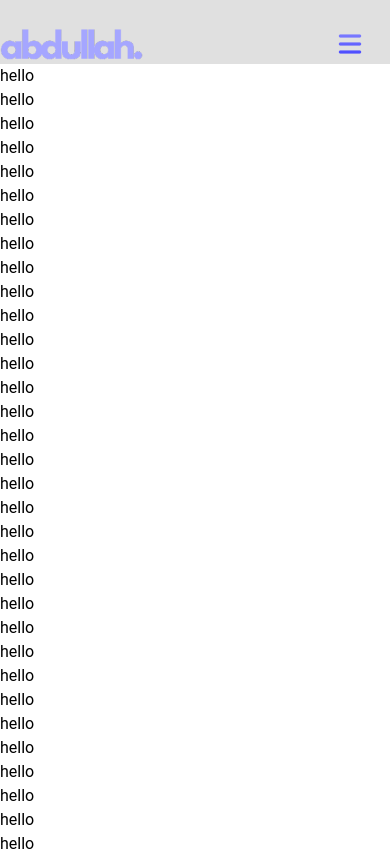
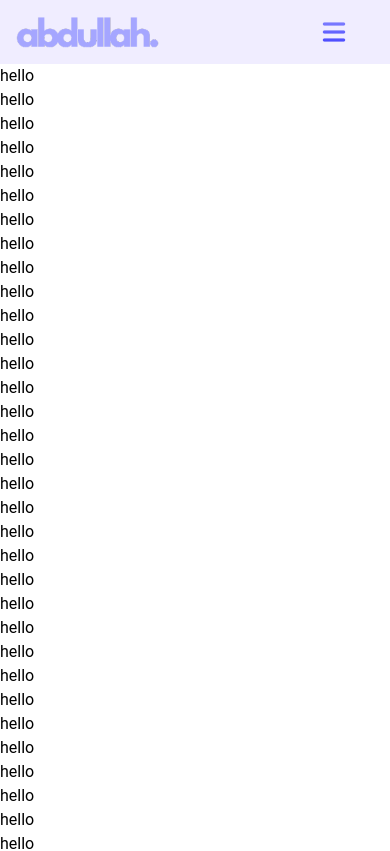
Before and after one commit to sadeeabdullah/portfolio_design, a React (Vite) app: page / in a window 390 px wide. Shown: the top 851 px of the page. Built offline with nearby package versions, Linux system fonts and the light colour scheme; the HTML template or start-up script is replaced by a standard one.

Commit message:
responsiveness done for navbar

```diff
--- a/src/Components/Drawer/Drawer.jsx
+++ b/src/Components/Drawer/Drawer.jsx
@@ -18,11 +18,11 @@ const DrawerForMobile=() => {
   return (
     <React.Fragment>
 
-        <Button onClick={openDrawer} className="btn btn-primary bg-transparent text-blue-500 font-bold  shadow-none hover:bg-transparent hover:text-blue-500 hover:shadow-none lg:hidden">
+        <Button onClick={openDrawer} className="btn btn-primary bg-transparent text-blue-500 font-bold  shadow-none hover:bg-transparent hover:text-blue-500 hover:shadow-none -py-2 lg:hidden">
         <img src={MyMenu} alt=""/>
       </Button>
       <Drawer open={open} onClose={closeDrawer} className="bg-slate-500 bg-opacity-90 backdrop-blur-md w-[200px] brightness-150">
-        <div className="mb-2 flex items-center justify-between p-4 bg-blue-gray-800 ">
+        <div className="mb-2 flex items-center justify-between p-3 bg-blue-gray-800 ">
           <img className="h-6 " src={Logo} alt="" />
           <IconButton variant="text" color="blue-gray" className="flex justify-end" onClick={closeDrawer}>
             <svg
@@ -42,11 +42,11 @@ const DrawerForMobile=() => {
           </IconButton>
 
         </div>
-        <List className="text-white font-semibold">
-        <ListItem>Home</ListItem>
-        <ListItem>About</ListItem>
-        <ListItem>Project</ListItem>
-        <ListItem>Contacts</ListItem>
+        <List className="text-textColor font-semibold ">
+        <li>Home</li>
+        <li>About</li>
+        <li>Projects</li>
+        <li>contact</li>
         </List>
       </Drawer>
     </React.Fragment>
--- a/src/Components/Navbar/Navbar.jsx
+++ b/src/Components/Navbar/Navbar.jsx
@@ -20,13 +20,13 @@ const Navbar = () => {
   }, [scroll])
   return (
     <div className={scroll
-      ? "h-16 top-0 z-30 sticky  bg-navBg  transition-ease-in-out duration-3000  lg:mx-auto py-4  backdrop-filter backdrop-blur-md bg-opacity-80 "
+      ? "h-16 top-0 z-30 sticky  bg-navBg  transition-ease-in-out duration-3000  mx-auto py-4   "
       :
-      " h-16  py-4 bg-gray-300"}>
-      <div className='flex justify-between items-center lg:max-w-7xl mx-auto '>
+      " h-16  py-4 bg-navBg"}>
+      <div className='flex justify-between items-center lg:max-w-7xl w-[calc(100%-2rem)] mx-auto '>
         <img className="h-8" src={Logo} alt="" />
         <NavOption > </NavOption>
-        <Drawer ></Drawer>
+        <Drawer   ></Drawer>
       </div>
     </div>
   )
```
